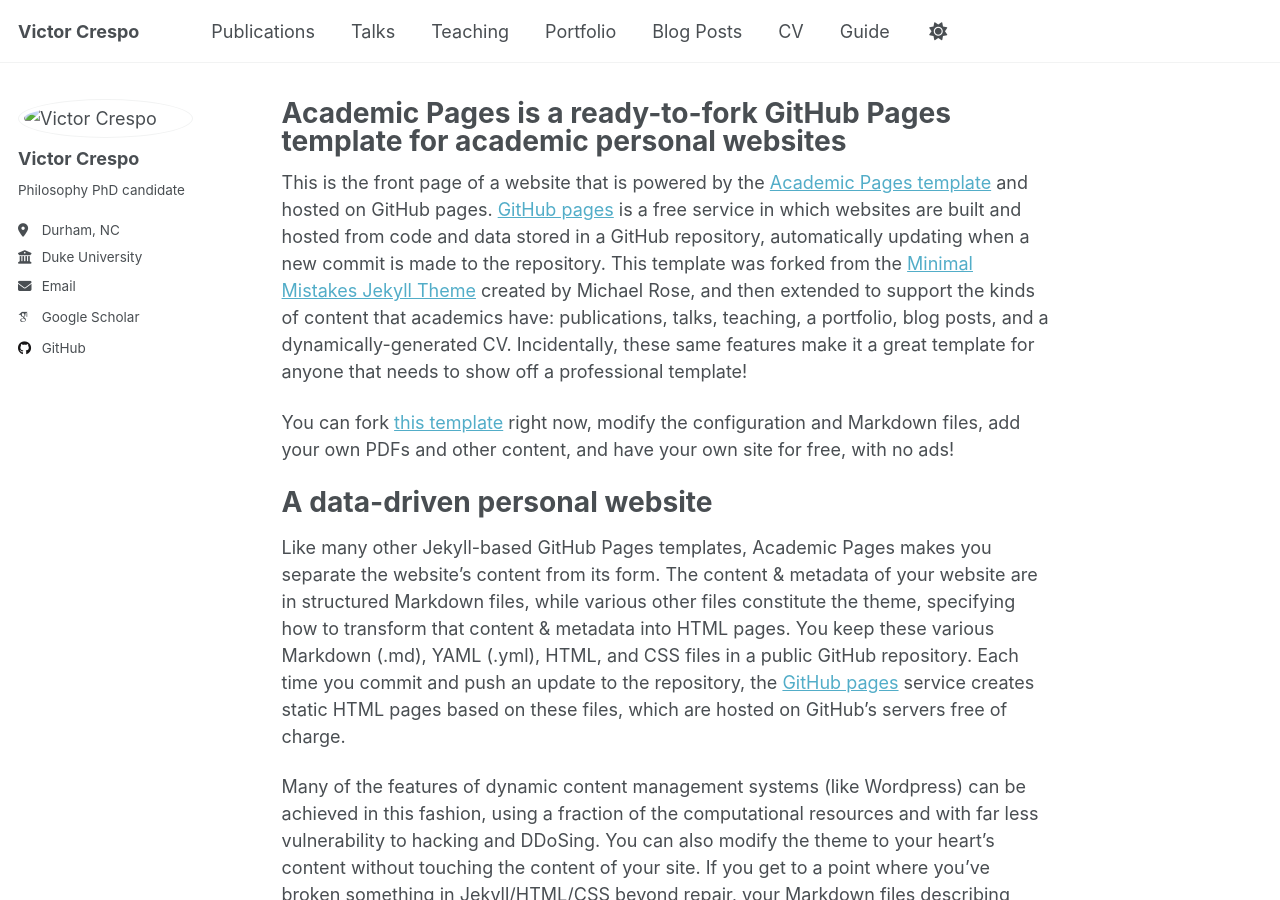
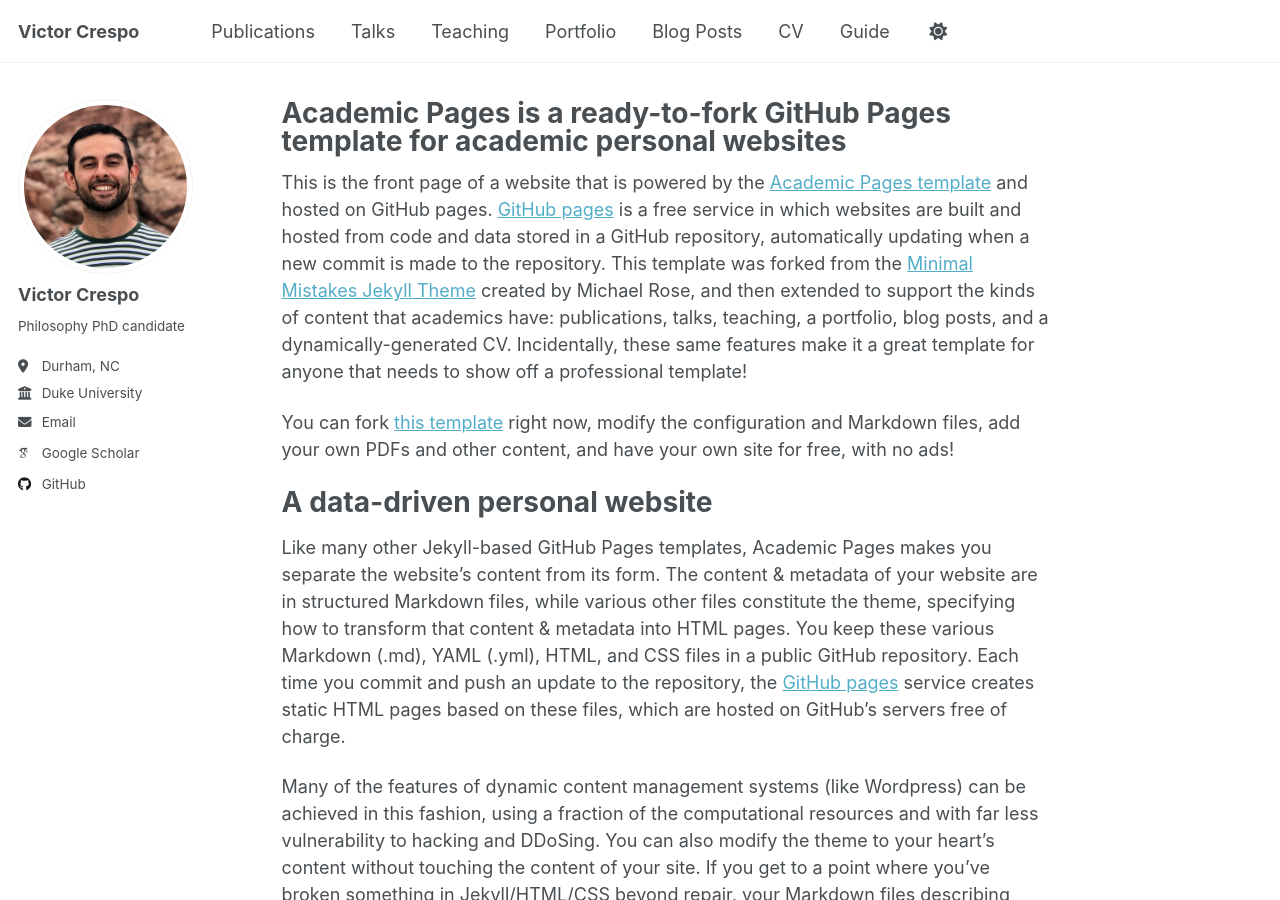
Before and after one commit to v-crespo/philosophy, a Jekyll site: the page built from _pages/about.md, in a window 1280 px wide and 900 px high. Built offline with Jekyll 4.4.1, drawn with Linux system fonts in a browser that asks for light colours; some web fonts are replaced; a script that is not in the unit is left out.

Commit message:
Update _config.yml

```diff
--- a/_config.yml
+++ b/_config.yml
@@ -22,7 +22,7 @@ repository               : "v-crespo/philosophy"
 #               Additional customization can be done by editing /_includes/author-profile.html
 author:
   # Biographic information
-  avatar           : "images/foto_web.jpeg"
+  avatar           : "foto_web.jpeg"
   name             : "Victor Crespo"
   bio              : "Philosophy PhD candidate"
   location         : "Durham, NC"
```
